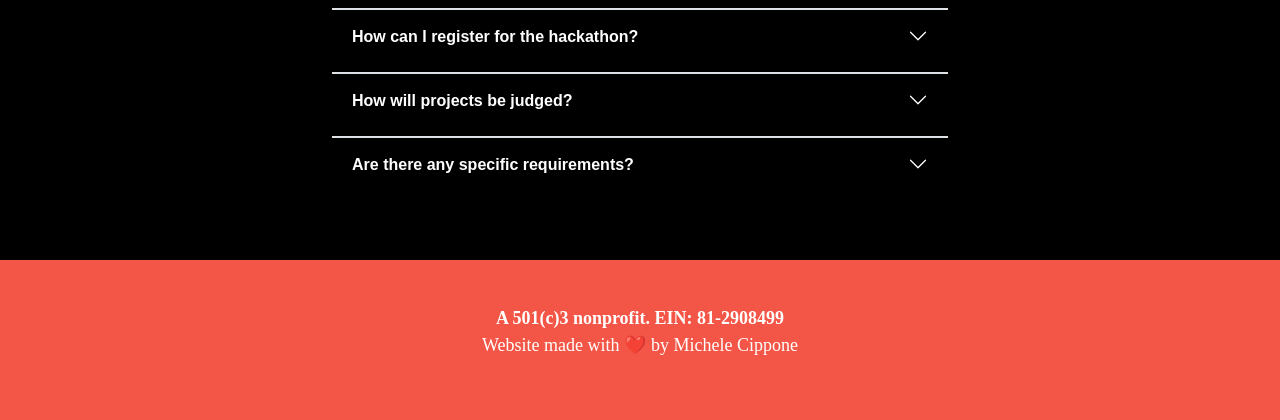
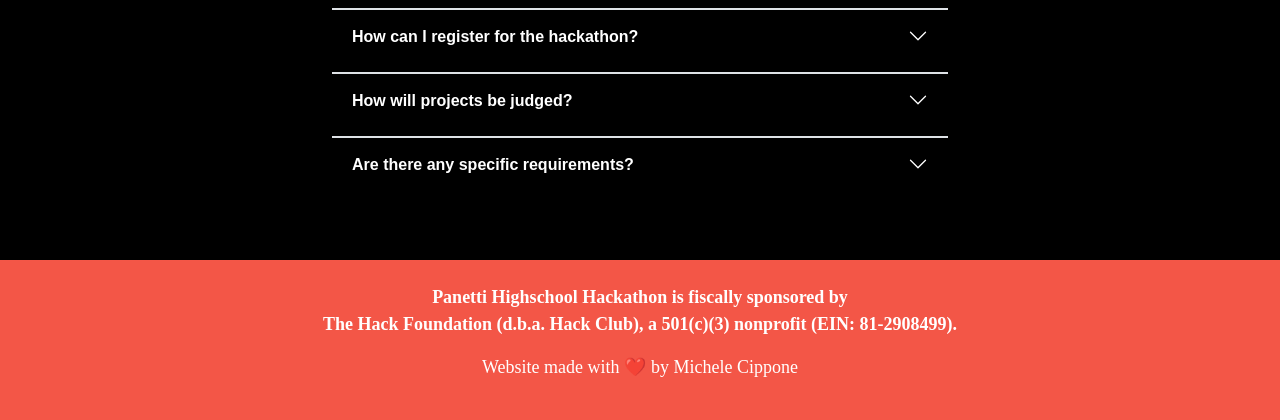
Before and after one commit to MichealAPI/LetsHack-Club-WebServer, a Flask app: page / in a window 1280 px wide. Shown: the part 2932-3352 px from the top of the page. Run offline with Flask 3, Linux system fonts and the light colour scheme; some libraries are stand-ins or nearby versions; some web fonts are replaced.

Commit message:
Further adjustments to enhance conformity with HCB sponsor rules

```diff
--- a/templates/index.html
+++ b/templates/index.html
@@ -205,9 +205,13 @@
                 </div>
 
                 <div class="row">
-                    <div class="col-md-12 footer d-flex justify-content-center align-items-center text-center">
+                    <div class="col-md-12 footer d-flex justify-content-center align-items-center text-center flex-column">
                         <p>
-                            <b>A 501(c)3 nonprofit. EIN: 81-2908499</b><br>
+                            <b>Panetti Highschool Hackathon is fiscally sponsored by<br>
+                                The Hack Foundation (d.b.a. Hack Club), a 501(c)(3) nonprofit (EIN: 81-2908499).<br></b>
+                        </p>
+
+                        <p>
                             Website made with ❤️ by Michele Cippone
                         </p>
                     </div>
```
